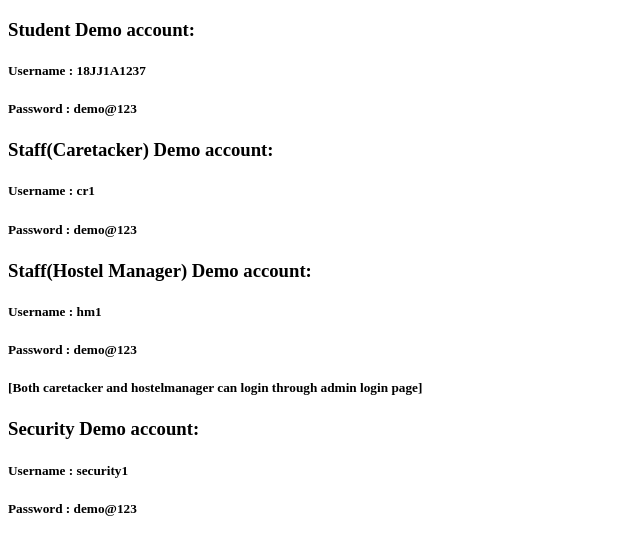
After one commit to vodnalasricharan/HMS, a Django app: page /account_details in a window 1280 px wide. The commit adds this page. Shown: the top 555 px of the page, without its empty margins (0-640 px from the left). Run offline with Django 3.2, Linux system fonts and the light colour scheme.

Commit message:
ready for redeploy

```diff
--- /dev/null
+++ b/Home/templates/Home/account_details.html
@@ -0,0 +1,23 @@
+<!DOCTYPE html>
+<html lang="en">
+<head>
+    <meta charset="UTF-8">
+
+</head>
+<body>
+<b><h3>Student Demo account:</h3></b>
+<h5><b>Username : </b>18JJ1A1237</h5>
+<h5><b>Password : </b>demo@123</h5>
+<b><h3>Staff(Caretacker) Demo account:</h3></b>
+<h5><b>Username : </b>cr1</h5>
+<h5><b>Password : </b>demo@123</h5>
+<b><h3>Staff(Hostel Manager) Demo account:</h3></b>
+<h5><b>Username : </b>hm1</h5>
+<h5><b>Password : </b>demo@123</h5>
+<b><h5>[Both caretacker and hostelmanager can login through admin login page]</h5></b>
+<b><h3>Security Demo account:</h3></b>
+<h5><b>Username : </b>security1</h5>
+<h5><b>Password : </b>demo@123</h5>
+
+</body>
+</html>
--- a/Home/urls.py
+++ b/Home/urls.py
@@ -4,6 +4,7 @@ from django.contrib.auth import views as auth_views
 
 urlpatterns = [
     path('',views.home,name='Home'),
+    path('account_details',views.accountdetails,name='account_details'),
     path('student_login/',views.studentlogin,name='studentlogin'),
     path('admin_login/',views.adminlogin,name='adminlogin'),
     path('student_register/',views.studentregister,name='studentregister'),
--- a/Home/views.py
+++ b/Home/views.py
@@ -766,3 +766,9 @@ def contact_us(request):
         form = ContactForm()
 
     return render(request, 'Home/contact-us.html', {'form': form})
+
+
+################################################################### Account details ######################################
+
+def accountdetails(request):
+    return render(request,'Home/account_details.html')
```
Also changed, not shown: Home/templates/Home/HMbase.html (+8 -0 lines), Home/templates/Home/base.html (+11 -0 lines), Home/templates/Home/caretakerbase.html (+9 -0 lines), Home/templates/Home/passwordbase.html (+8 -0 lines), Home/templates/Home/securitybase.html (+31 -0 lines), Home/templates/Home/studentbase.html (+9 -0 lines), db.sqlite3.
